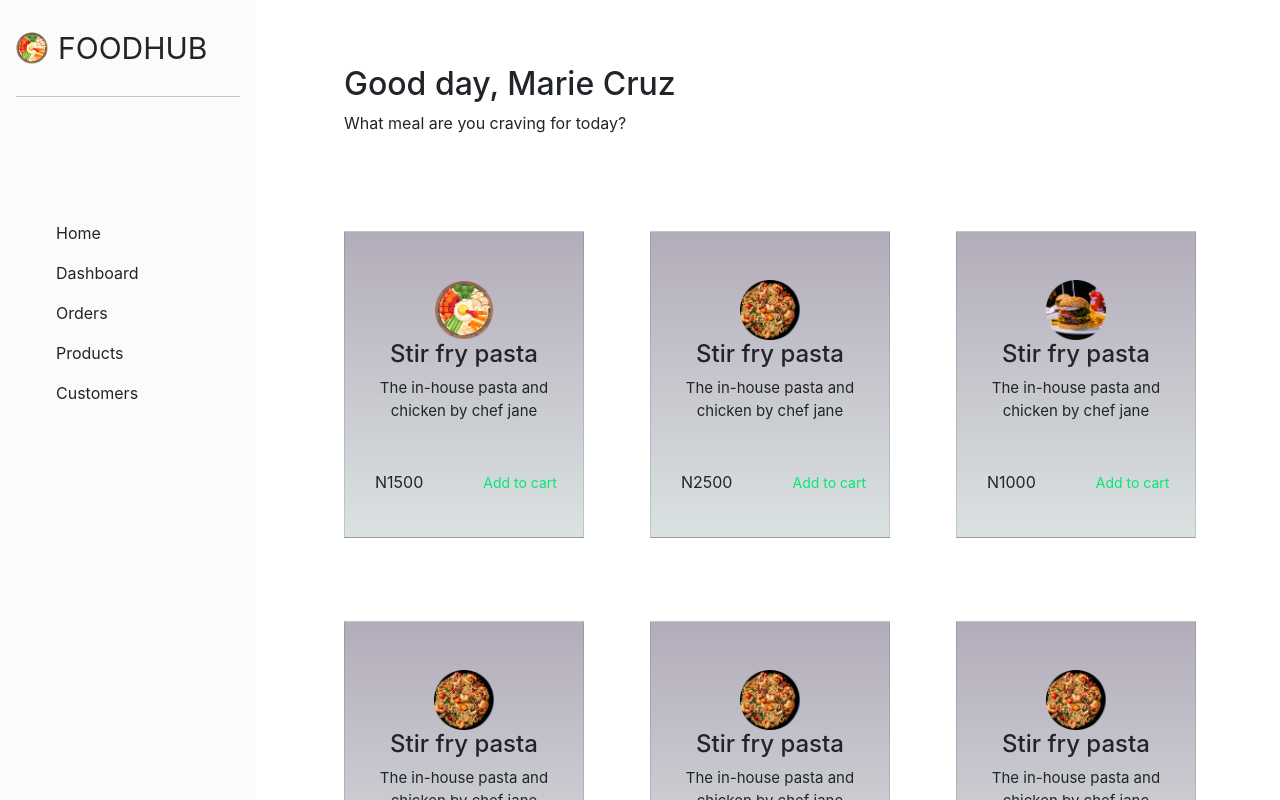
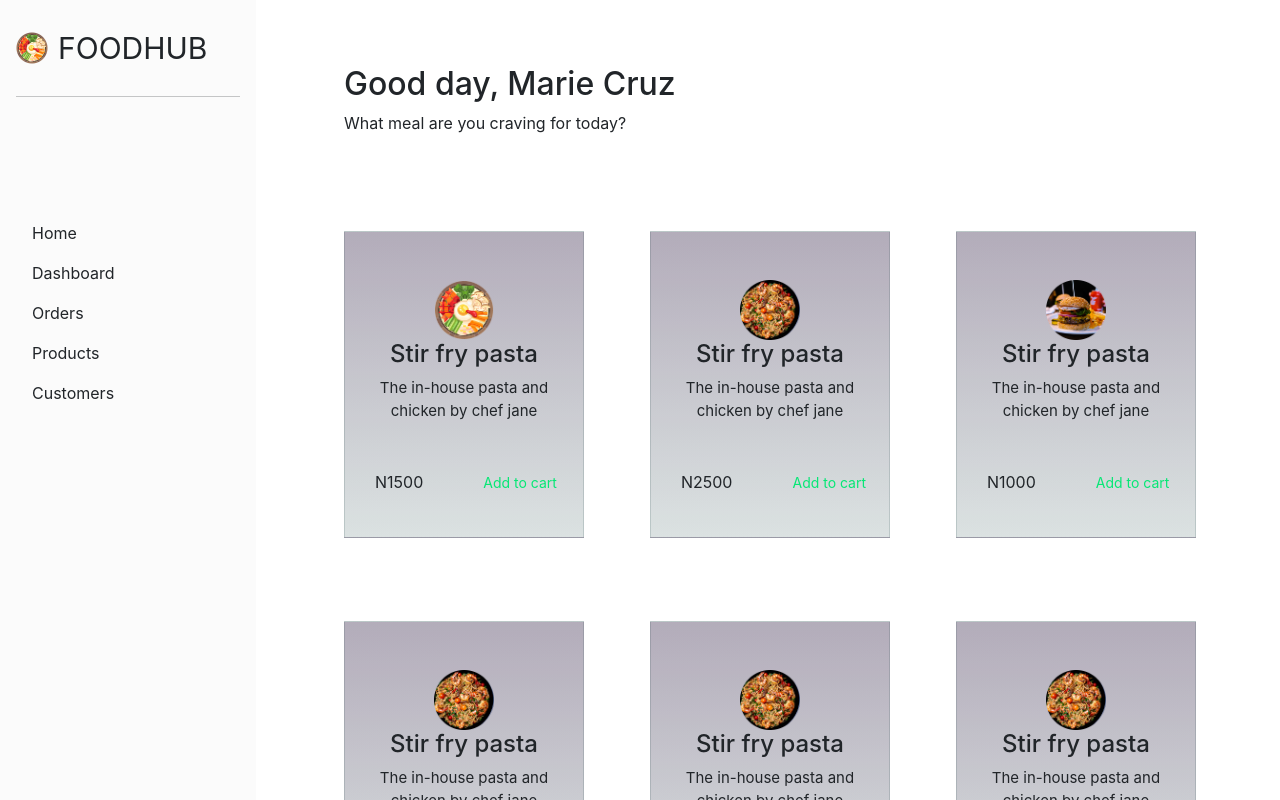
Before and after one commit to Emmaxfans/foodhub, a React (Create React App) app: page / in a window 1280 px wide. Shown: the top 800 px of the page. Built offline with nearby package versions, Linux system fonts and the light colour scheme.

Commit message:
rendering orderpage1

```diff
--- a/src/components/Containerdata.js
+++ b/src/components/Containerdata.js
@@ -1,5 +1,3 @@
-import { parsePath } from "react-router-dom"
-
 const data = [
     {
         img : "foodhub/bibimbap.png",
--- a/src/components/Orderpage1.js
+++ b/src/components/Orderpage1.js
@@ -27,31 +27,31 @@ export default function Orderpage1 () {
     <ul className="nav flex-column mb-auto ul-margin">
       <li className="nav-item">
         <a href="/#" className="nav-link text-dark">
-          <svg class="bi pe-none me-2" style={{width:"16", height:"16"}}></svg>
+          {/* <svg class="bi pe-none me-2" style={{width:"16", height:"16"}}></svg> */}
           Home
         </a>
       </li>
       <li>
         <a href="/#" className="nav-link  text-dark">
-          <svg className="bi pe-none me-2" style={{width:"16", height:"16"}}></svg>
+          {/* <svg className="bi pe-none me-2" style={{width:"16", height:"16"}}></svg> */}
           Dashboard
         </a>
       </li>
       <li>
         <a href="/#" className="nav-link text-dark">
-          <svg className="bi pe-none me-2" style={{width:"16", height:"16"}}></svg>
+          {/* <svg className="bi pe-none me-2" style={{width:"16", height:"16"}}></svg> */}
           Orders
         </a>
       </li>
       <li>
         <a href="/#" className="nav-link text-dark">
-          <svg className="bi pe-none me-2" style={{width:"16", height:"16"}}></svg>
+          {/* <svg className="bi pe-none me-2" style={{width:"16", height:"16"}}></svg> */}
           Products
         </a>
       </li>
       <li>
         <a href="/#" className="nav-link text-dark">
-          <svg className="bi pe-none me-2" style={{width:"16", height:"16"}}></svg>
+          {/* <svg className="bi pe-none me-2" style={{width:"16", height:"16"}}></svg> */}
           Customers
         </a>
       </li>
--- a/src/index.js
+++ b/src/index.js
@@ -23,7 +23,7 @@ root.render(
     {/* <Loginsignup /> */}
     {/* <Signup /> */}
     {/* <Style /> */}
-     <Orderpage1 />
+    <Orderpage1/>
 
     </Router>
 
```
